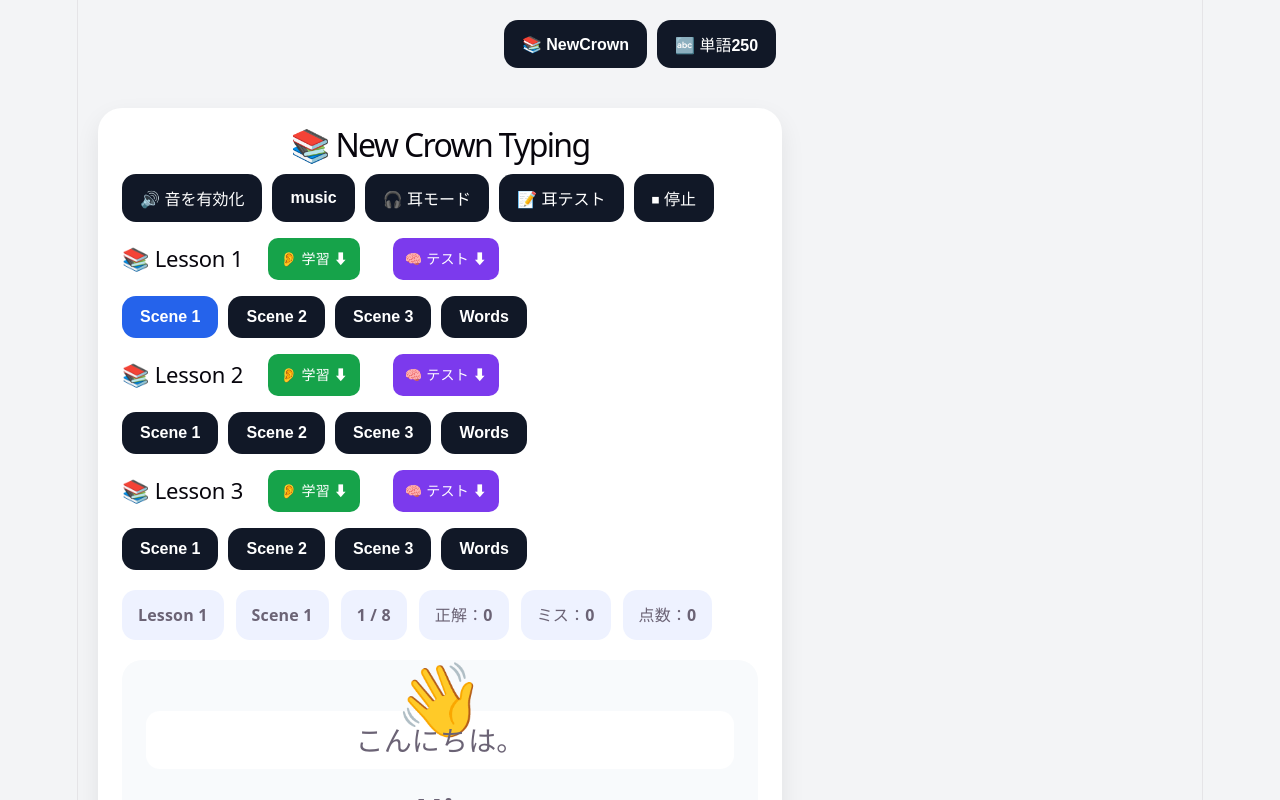
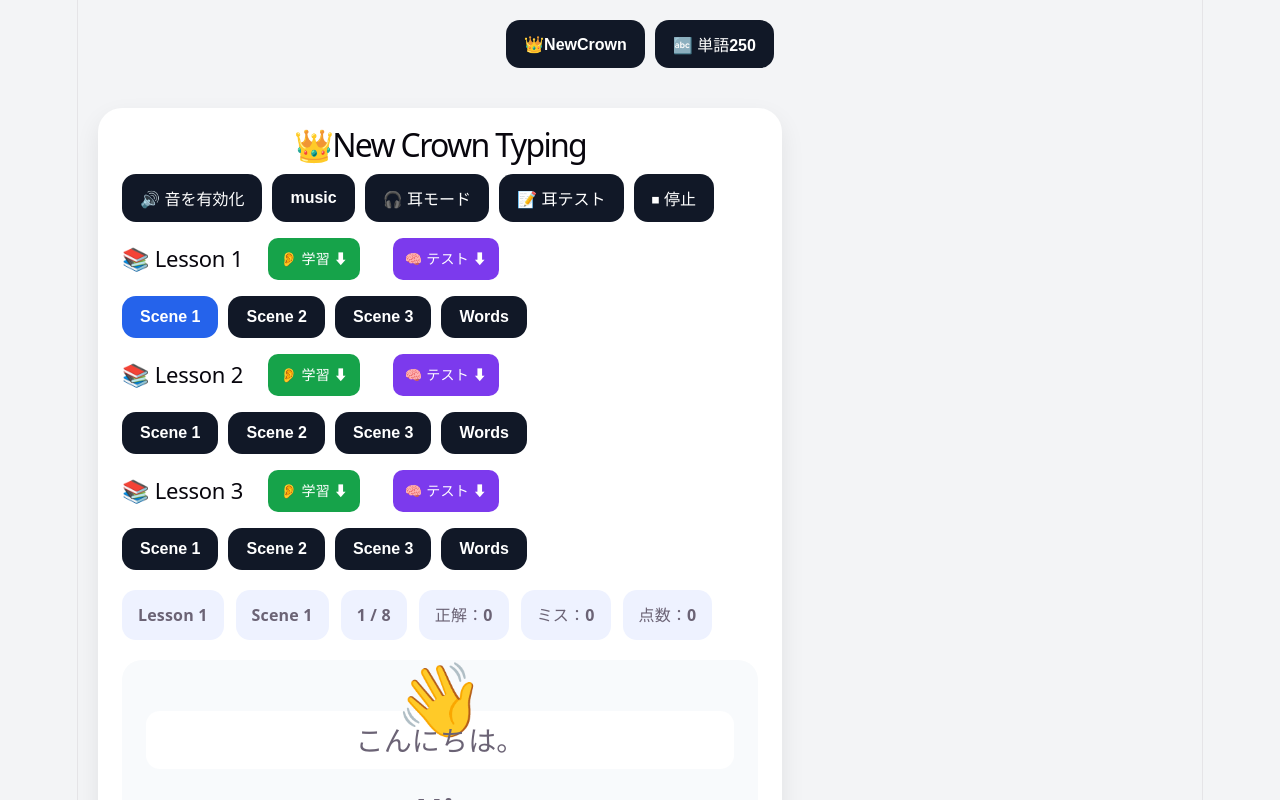
Before and after one commit to holllycow-AH/Hal-English, a React (Vite) app: page / in a window 1280 px wide. Shown: the top 800 px of the page. Built offline with nearby package versions, Linux system fonts and the light colour scheme; the HTML template or start-up script is replaced by a standard one.

Commit message:
Add NewCrown tab

```diff
--- a/src/App.jsx
+++ b/src/App.jsx
@@ -18,7 +18,7 @@
         }}
       >
         <button onClick={() => setTab("newcrown")}>
-          📚 NewCrown
+          👑NewCrown
         </button>
 
         <button onClick={() => setTab("words")}>
--- a/src/AppNewCrown.jsx
+++ b/src/AppNewCrown.jsx
@@ -491,7 +491,7 @@
   return (
     <div className="app">
       <div className="game-card">
-        <h1>📚 New Crown Typing</h1>
+        <h1>👑New Crown Typing</h1>
 
         <div className="button-row">
           <button
```
